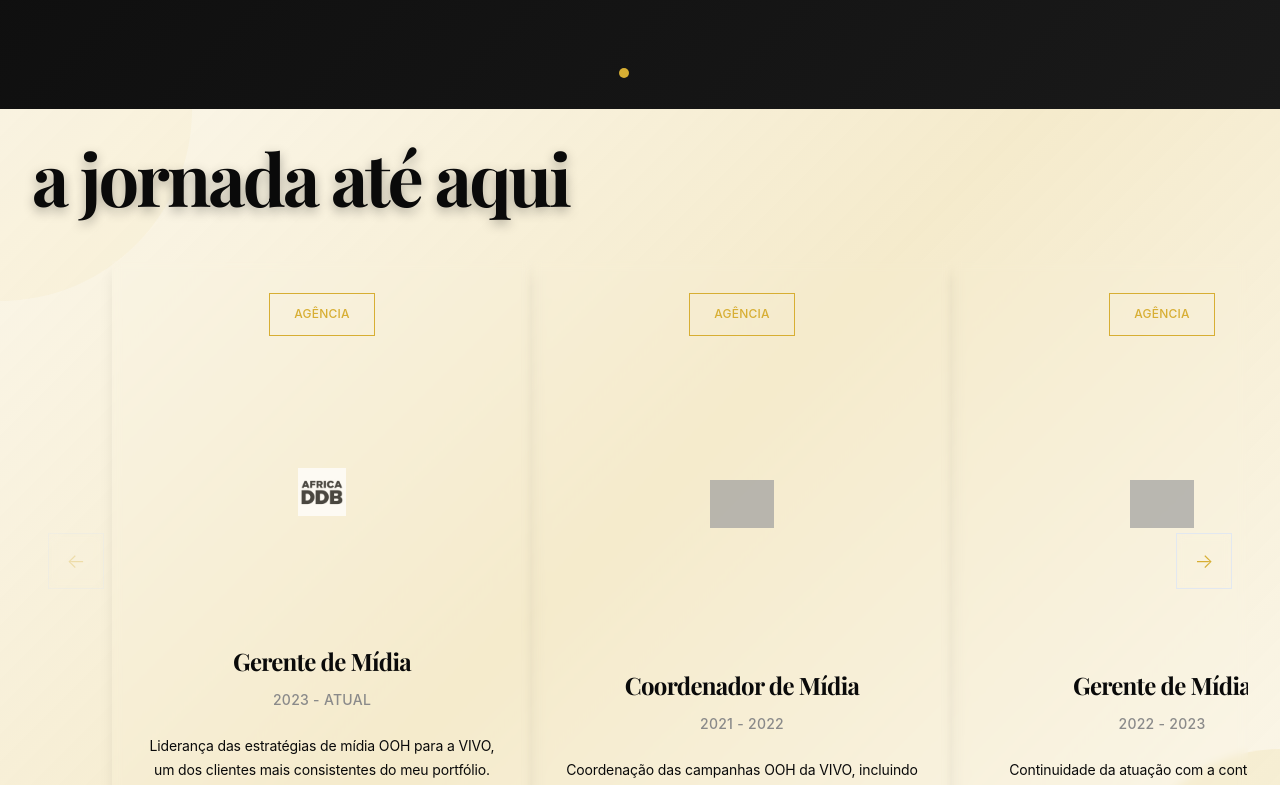
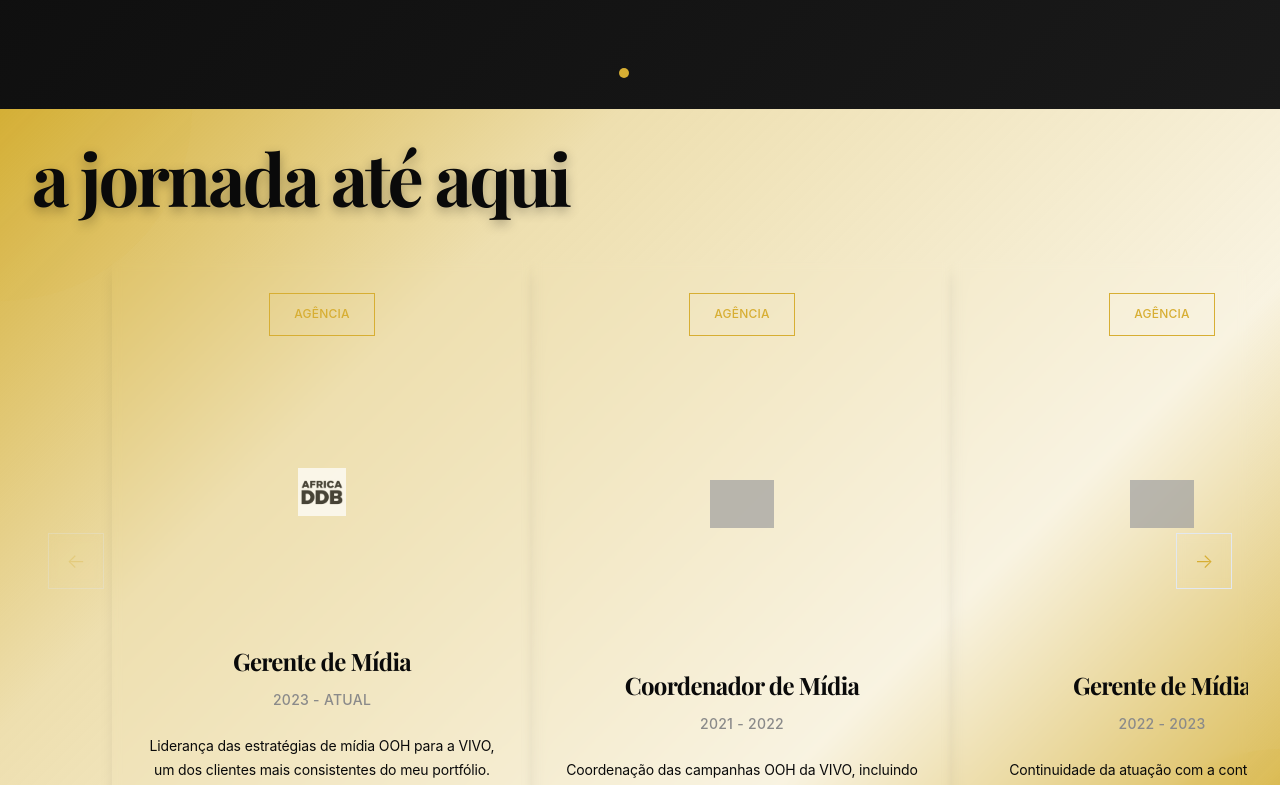
Before and after one commit to jeffersonlmendesbr/ooh-urban-vision, a React (Vite) app: page / in a window 1280 px wide. Shown: the part 2291-3076 px from the top of the page. Built offline with nearby package versions, Linux system fonts and the light colour scheme; grey boxes are pictures that could not be loaded.

Commit message:
Fix: Incorrect gold color
Correct the gold color.

```diff
--- a/src/index.css
+++ b/src/index.css
@@ -115,7 +115,7 @@
   .gradient-editorial { background: linear-gradient(135deg, hsl(var(--cream-editorial)) 0%, hsl(var(--white-pure)) 100%); }
   .gradient-dark { background: linear-gradient(135deg, hsl(var(--ink-black)) 0%, hsl(var(--charcoal-deep)) 100%); }
   .gradient-gold { background: linear-gradient(135deg, hsl(var(--gold-accent)) 0%, #B8860B 100%); }
-  .gradient-gold-subtle { background: linear-gradient(135deg, hsl(45 67% 52% / 0.1) 0%, hsl(45 67% 52% / 0.25) 50%, hsl(45 67% 52% / 0.1) 100%); }
+  .gradient-gold-subtle { background: linear-gradient(135deg, #D4AF37 0%, rgba(212, 175, 55, 0.4) 30%, rgba(212, 175, 55, 0.15) 70%, #D4AF37 100%); }
   .gradient-about {
     background: linear-gradient(135deg, #F7F5F3 0%, #FFFFFF 25%, #F0EDE8 50%, #FFFFFF 75%, #F7F5F3 100%);
     background-size: 200% 200%;
```
